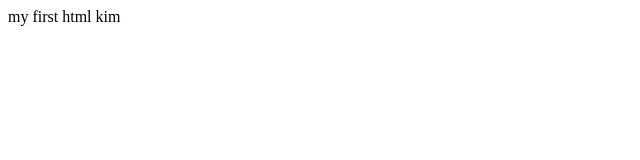
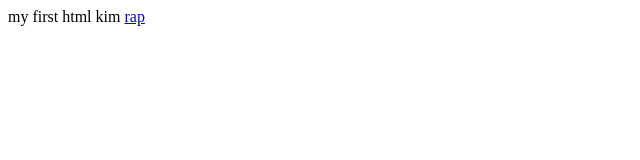
Before and after one commit to kimrapsing/kimrapsing.github.io, a plain HTML site: page index.html in a window 1280 px wide. Shown: the full height of the page, 0-640 px from the left. Drawn offline with Linux system fonts and the light colour scheme.

Commit message:
Update index.html

```diff
--- a/index.html
+++ b/index.html
@@ -1,2 +1,2 @@
 my first html kim
-<a href="kim.html" alt="kim"></a>
+<a href="kim.html" >rap</a>
```
